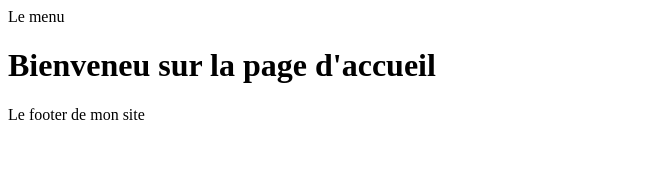
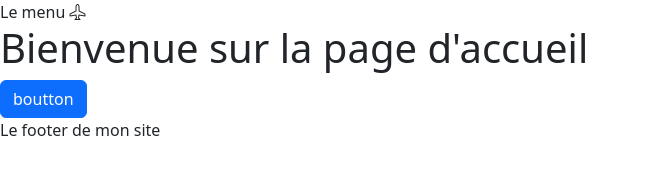
Before and after one commit to Kurtozorus/Partie-Front-GeekOne-p, a website with bundled scripts: page index.html in a window 1280 px wide. Shown: the whole page, without its empty margins (0-648 px from the left). Built offline with nearby package versions, Linux system fonts and the light colour scheme; files whose address does not match are found by name.

Commit message:
Install Bootstrap

```diff
--- a/index.html
+++ b/index.html
@@ -3,15 +3,18 @@
 <head>
     <meta charset="UTF-8">
     <meta name="viewport" content="width=device-width, initial-scale=1.0">
+    <link rel="stylesheet" href="node_modules/bootstrap/dist/css/bootstrap.min.css"/>
+    <link rel="stylesheet" href="node_modules/bootstrap-icons/font/bootstrap-icons.css">
     <title>Document</title>
 </head>
 <body>
-    <header>Le menu</header>
+    <header>Le menu <i class="bi bi-airplane"></i></header>
     <main id="main-page">
         <!--contenue du site-->
     </main>
     <footer> Le footer de mon site</footer>
 
     <script type="module" src="Router/router.js"></script>
+    <script src="node_modules/bootstrap/dist/js/bootstrap.bundle.min.js"></script>
 </body>
 </html>
--- /dev/null
+++ b/package.json
@@ -0,0 +1,6 @@
+{
+  "dependencies": {
+    "bootstrap": "^5.3.3",
+    "bootstrap-icons": "^1.11.3"
+  }
+}
--- a/pages/home.html
+++ b/pages/home.html
@@ -1 +1,2 @@
-<h1>Bienveneu sur la page d'accueil</h1>
+<h1>Bienvenue sur la page d'accueil</h1>
+<button class="btn btn-primary">boutton</button>
```
Also changed, not shown: 2 other files.
